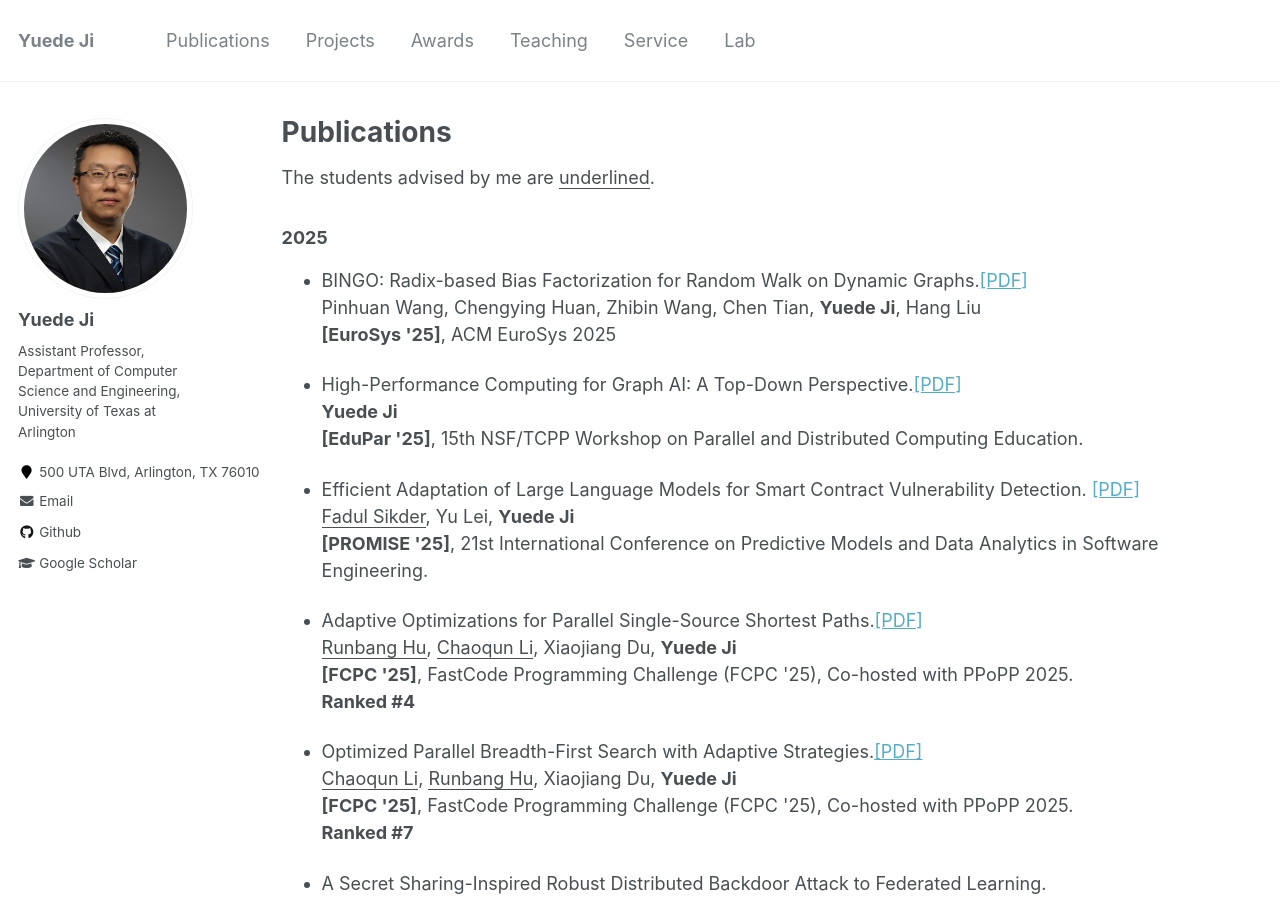
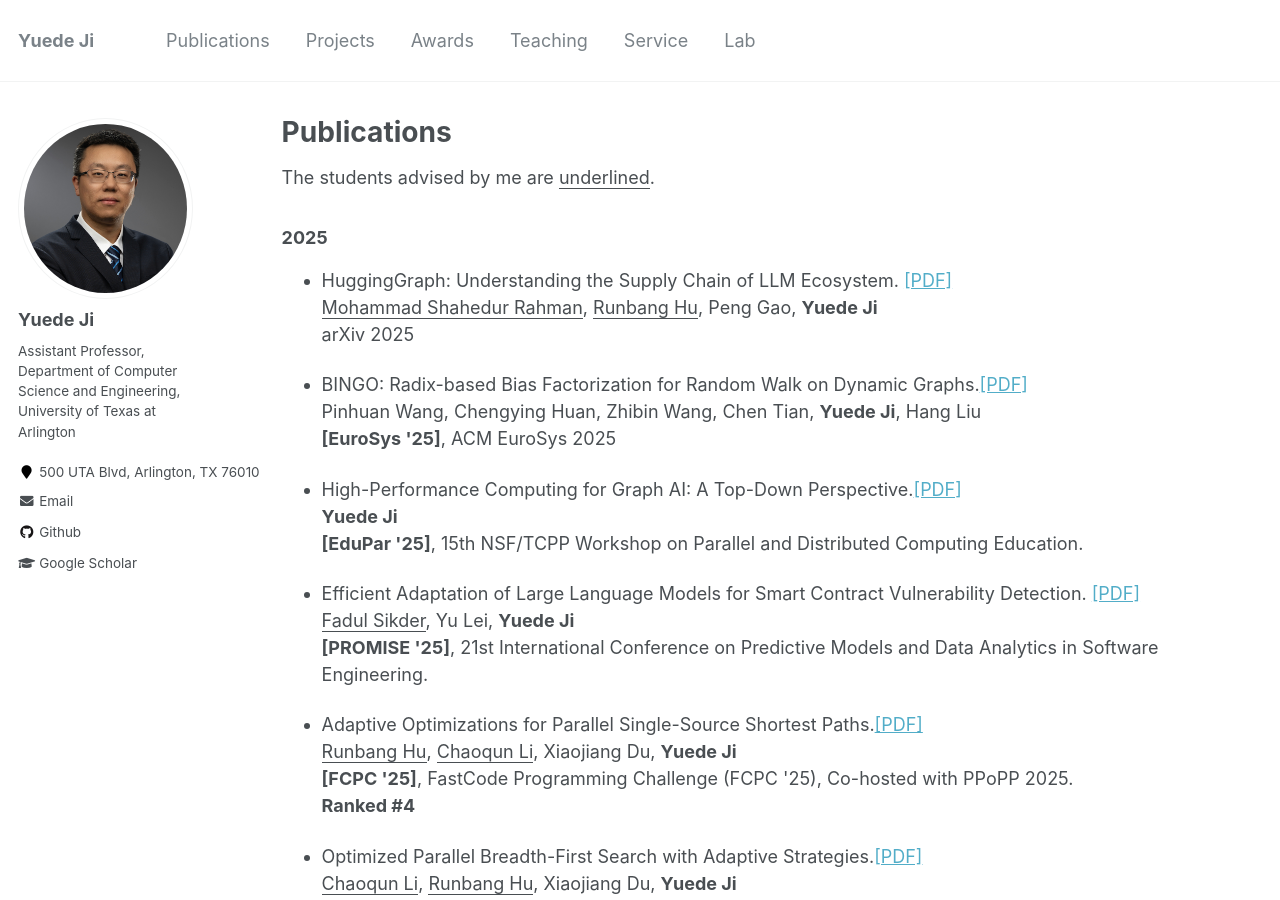
Before and after one commit to yuede/yuede.github.io, a Jekyll site: the page built from _pages/publications.md, in a window 1280 px wide and 900 px high. Built offline with Jekyll 4.4.1, drawn with Linux system fonts in a browser that asks for light colours.

Commit message:
add HuggingGraph

```diff
--- a/_pages/publications.md
+++ b/_pages/publications.md
@@ -10,6 +10,10 @@ author_profile: true
 
 The students advised by me are <u>underlined</u>.
 ### 2025
+* HuggingGraph: Understanding the Supply Chain of LLM Ecosystem. [[PDF]](https://arxiv.org/pdf/2507.14240)<br/>
+<u>Mohammad Shahedur Rahman</u>, <u>Runbang Hu</u>, Peng Gao, <strong>Yuede Ji</strong><br/>
+arXiv 2025<br/>
+
 * BINGO: Radix-based Bias Factorization for Random Walk on Dynamic Graphs.[[PDF]](https://dl.acm.org/doi/10.1145/3689031.3717456)<br/>
 Pinhuan Wang, Chengying Huan, Zhibin Wang, Chen Tian, <strong>Yuede Ji</strong>, Hang Liu<br/>
 <strong>[EuroSys \'25]</strong>, ACM EuroSys 2025<br/>
```
Also changed, not shown: _pages/about.md (+2 -0 lines).
